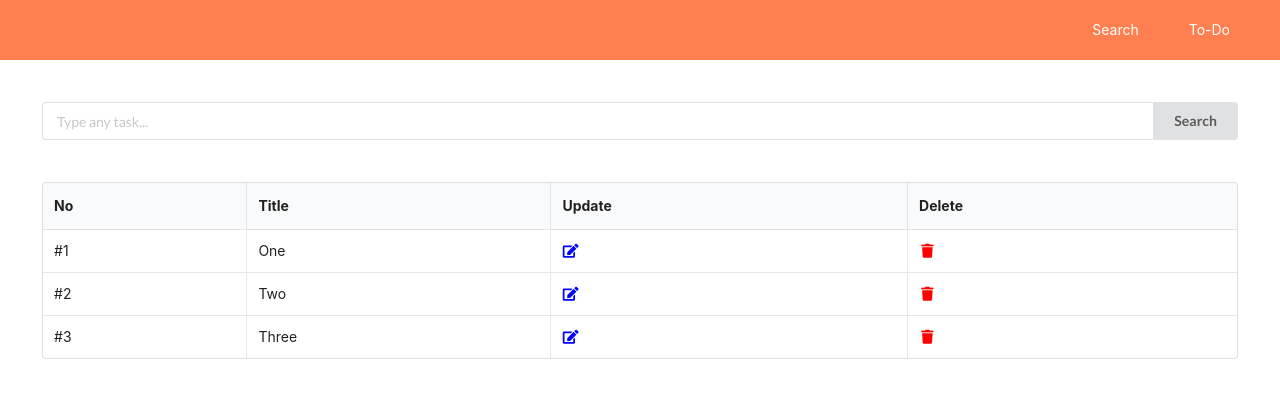
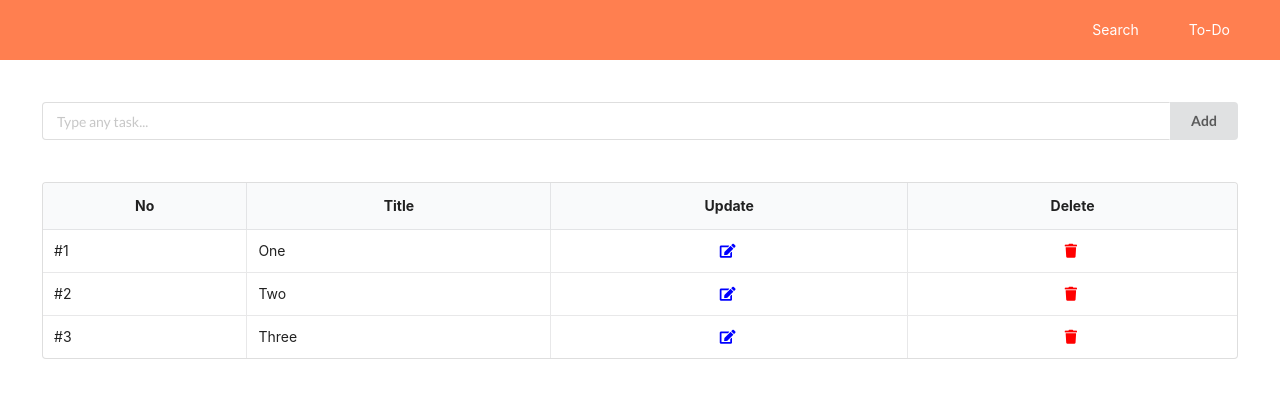
Before and after one commit to arifpro/react-redux-thunk-app, a React (Create React App) app: page / in a window 1280 px wide. Shown: the top 398 px of the page. Built offline with nearby package versions, Linux system fonts and the light colour scheme.

Commit message:
update addtodo

```diff
--- a/src/components/ToDo/TodoInput.js
+++ b/src/components/ToDo/TodoInput.js
@@ -1,14 +1,19 @@
 import React, { useState } from 'react'
+import { v1 as uuid } from 'uuid'
 import { useDispatch } from 'react-redux'
 import { addTodo } from '../../redux/actions/todoActions'
 
 const TodoInput = () => {
     const dispatch = useDispatch()
-    const [searchText, setSearchText] = useState('')
+    const [name, setName] = useState('')
 
     const onSubmitForm = event => {
         event.preventDefault()
-        dispatch(addTodo(searchText))
+        dispatch(addTodo({
+            id: uuid(),
+            name: name
+        }))
+        setName('')
     }
     return (
         <div style={{ margin: '3rem'}}>
@@ -16,11 +21,11 @@ const TodoInput = () => {
                 <div className="ui fluid action input">
                     <input
                         type="text"
-                        value={searchText}
+                        value={name}
                         placeholder="Type any task..."
-                        onChange={(e) => setSearchText(e.target.value)}
+                        onChange={(e) => setName(e.target.value)}
                     />
-                    <div className="ui button">Search</div>
+                    <button type="submit" className="ui button">Add</button>
                 </div>
             </form>
         </div>
--- a/src/components/ToDo/TodoItem.js
+++ b/src/components/ToDo/TodoItem.js
@@ -12,12 +12,12 @@ const TodoItem = ({ todo }) => {
         <tr>
             <td data-label="No">#{todo.id}</td>
             <td data-label="Title">{todo.name}</td>
-            <td data-label="Edit" onClick={() => null} style={{ color: 'blue' }}>
+            <td data-label="Edit" onClick={() => null} style={{ color: 'blue', textAlign: 'center' }}>
                 <i className="edit icon"></i>
             </td>
             <td
                 data-label="Delete"
-                style={{ color: 'red' }}
+                style={{ color: 'red', textAlign: 'center' }}
                 onClick={() => dispatch(deleteTodo(todo.id))}
             >
                 <i className="trash icon"></i>
--- a/src/components/ToDo/TodoList.js
+++ b/src/components/ToDo/TodoList.js
@@ -10,7 +10,7 @@ const TodoList = () => {
             <section style={{ margin: '3rem' }}>
                 <table className="ui celled table">
                     <thead>
-                        <tr>
+                        <tr style={{ textAlign: 'center' }}>
                             <th>No</th>
                             <th>Title</th>
                             <th>Update</th>
--- a/src/redux/reducers/todoReducer.js
+++ b/src/redux/reducers/todoReducer.js
@@ -16,10 +16,11 @@ const defaultState = [
 ];
 
 const todoReducer = (state = defaultState, action) => {
-    console.log(action)
+    // console.log(action)
     switch (action.type) {
         case ActionTypes.ADD_TODO:
-            return [...state, { id: state[state.length - 1].id + 1, name: action.payload}]
+            // return [...state, { id: state[state.length - 1].id + 1, name: action.payload}]
+            return [...state, action.payload]
         case ActionTypes.UPDATE_TODO:
             return state
         case ActionTypes.DELETE_TODO:
```
